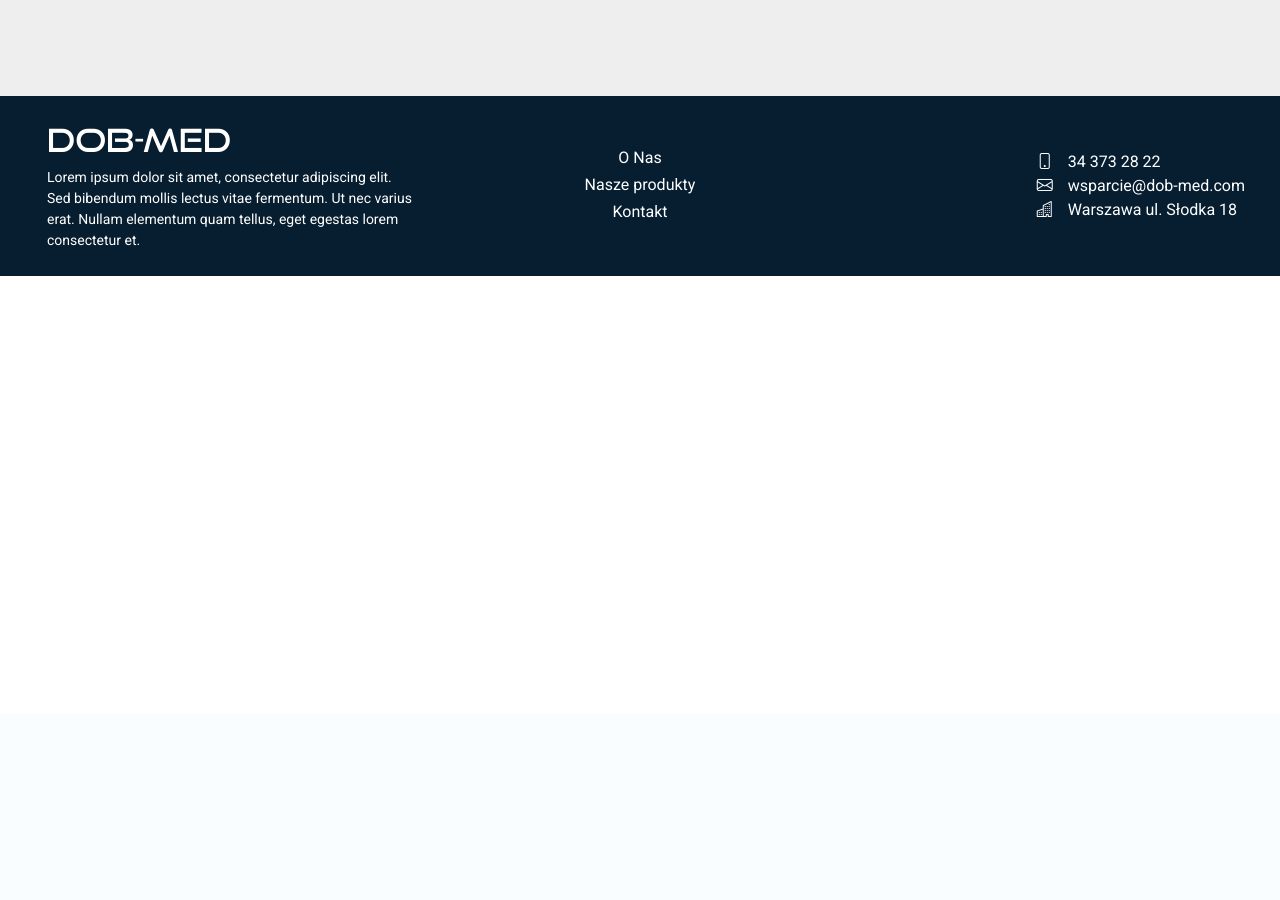
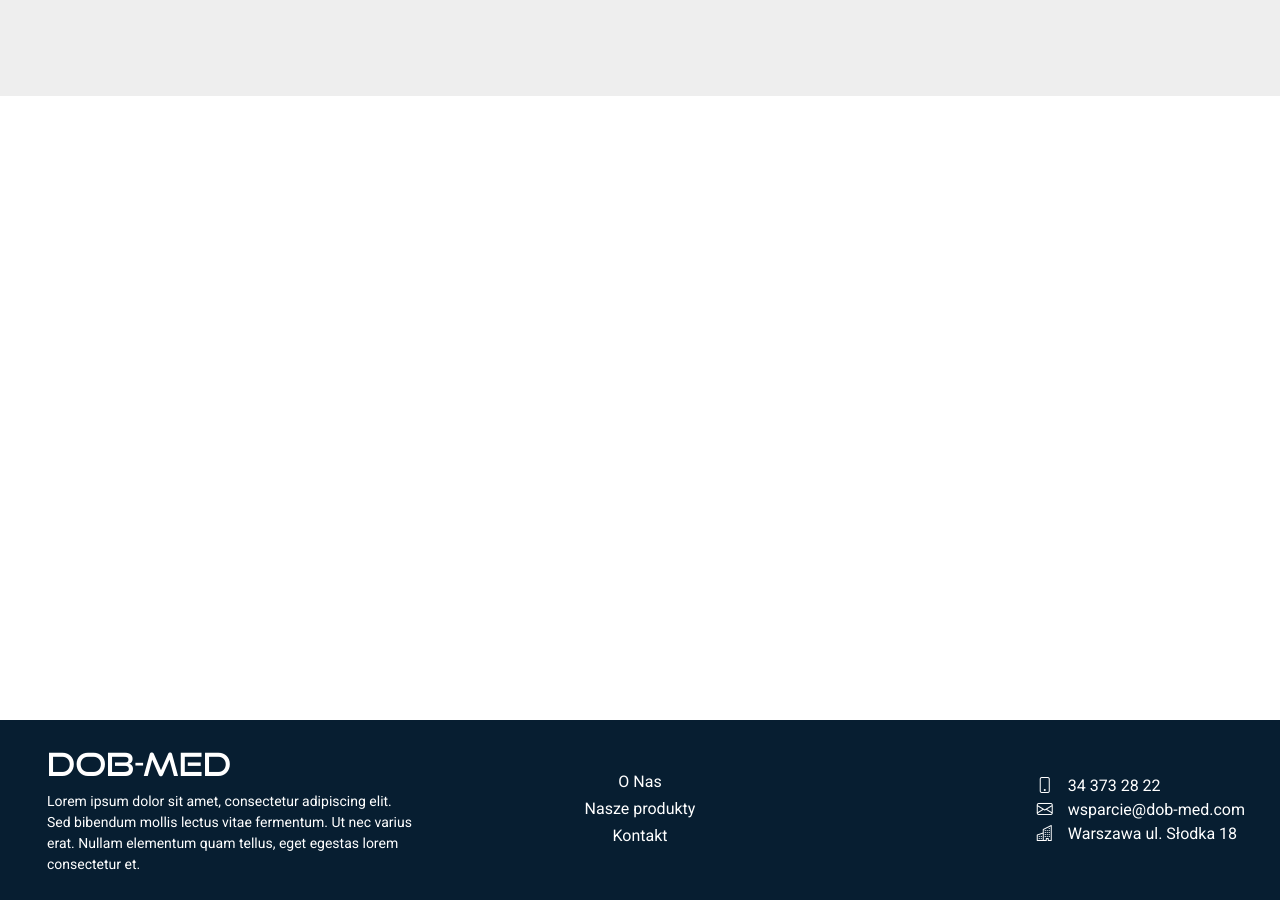
Before and after one commit to AdrianSiwek333/Drug-shop, a PHP site: page /favourite.php in a window 1280 px wide. Shown: the part 86-986 px from the top of the page. Before the commit the page ends 362 px from the top, so only its background shows below. Run offline with PHP 8.4, Linux system fonts and the light colour scheme.

Commit message:
Update style.css

```diff
--- a/style.css
+++ b/style.css
@@ -7,9 +7,15 @@
     font-weight: normal;
     font-style: normal;
 }
+
 body{
     font-family: 'Roboto', sans-serif;
 }
+
+main{
+    min-height:720px;
+}
+
 .logo img{
     height: 60px;
     width: auto;
```
